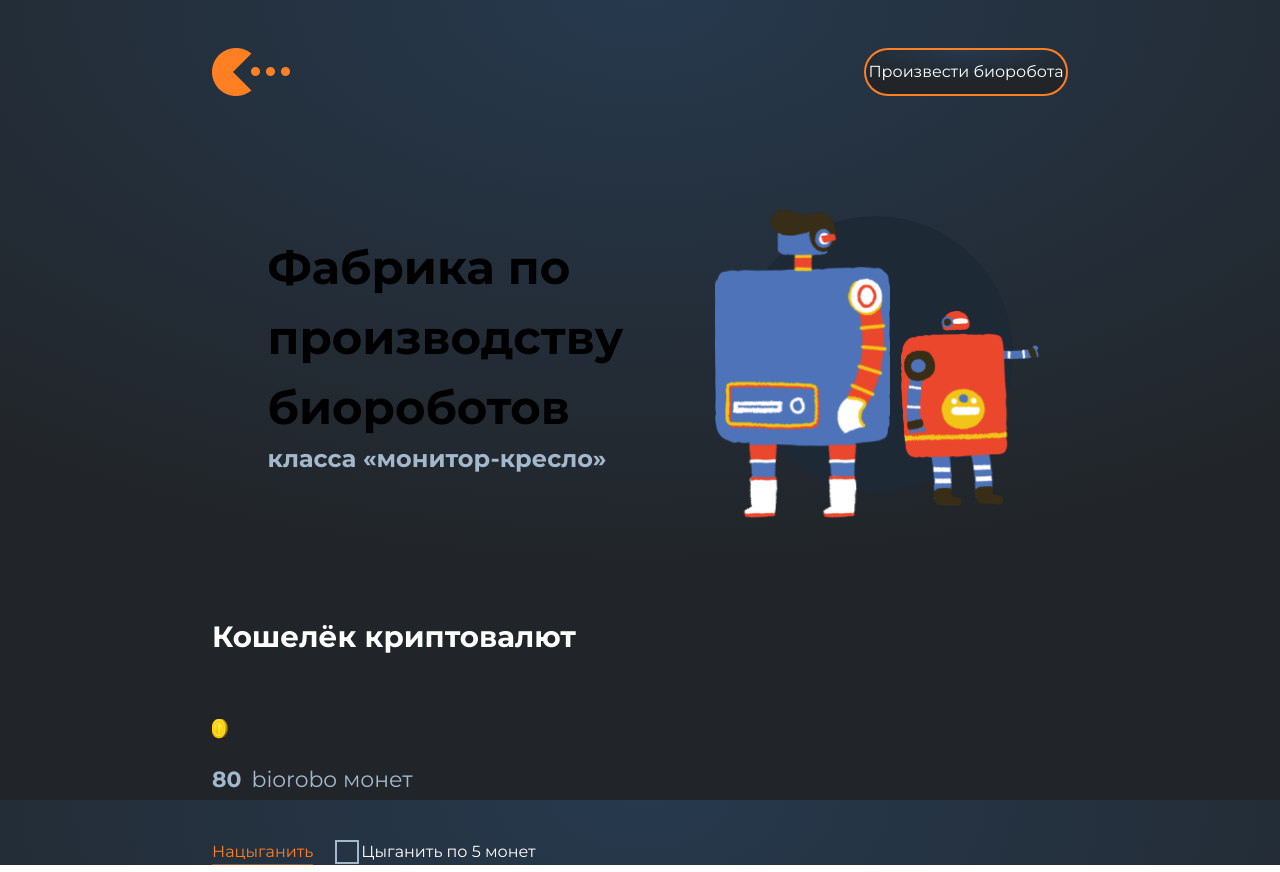
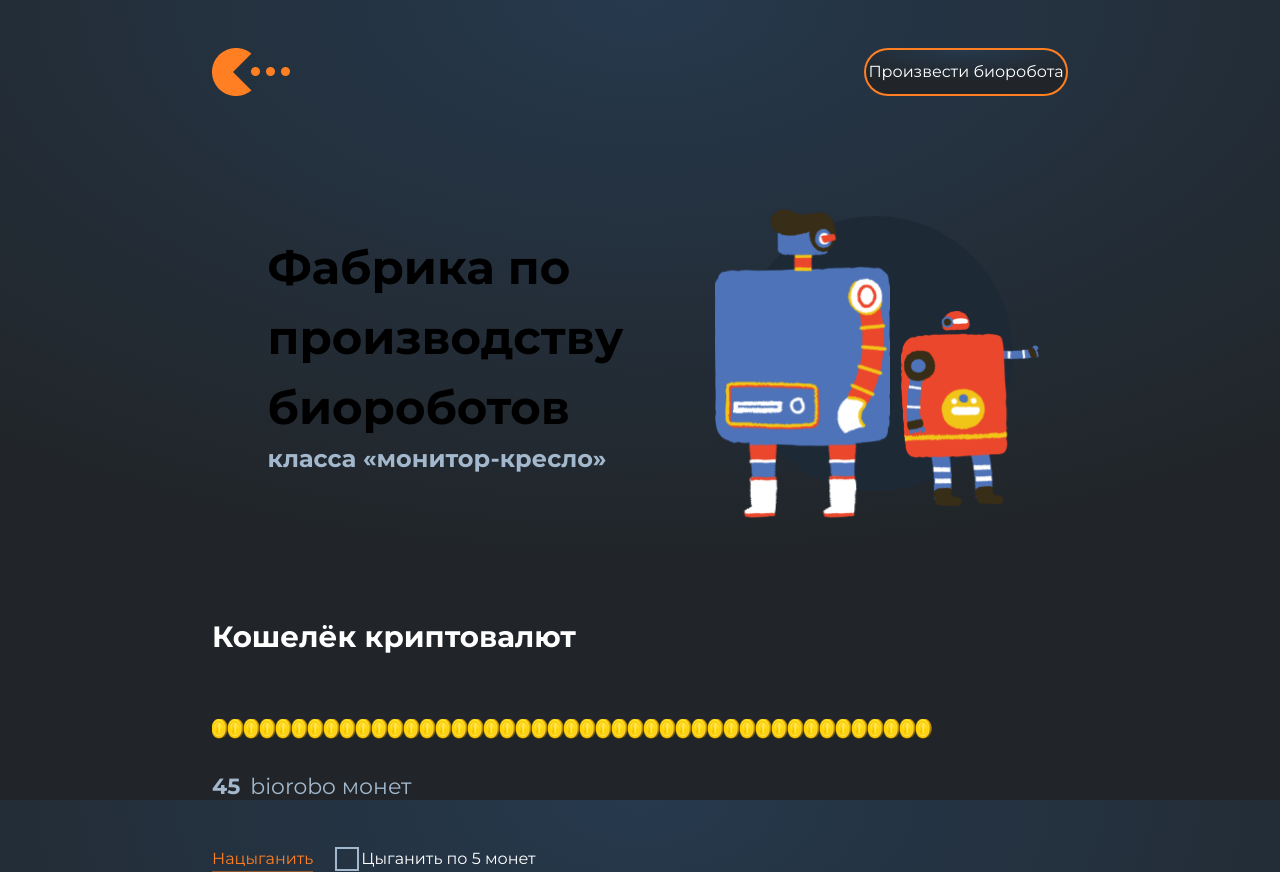
Before and after one commit to V-Kovalenko/biorobot, a Vue app: page / in a window 1280 px wide. Built offline with nearby package versions, Linux system fonts and the light colour scheme.

Commit message:
add files

```diff
--- a/src/components/Wallet.vue
+++ b/src/components/Wallet.vue
@@ -1,5 +1,5 @@
 <script setup>
-import { reactive, ref, toRefs } from "vue";
+import { computed, reactive, ref, toRefs } from "vue";
 import useCoins from "@/stores/useCoins";
 import UiLink from "@/components/ui/UiLink.vue";
 
@@ -19,7 +19,12 @@ const incrementsCoinsFive = () => {
   }
 };
 
-const imgCoins = [new URL("@/assets/images/wallet/coin.jpg", import.meta.url)];
+const imgCoins = computed(() =>
+  // добавление картинок - монеток
+  Array(coins.value).fill({
+    url: new URL("@/assets/images/wallet/coin.png", import.meta.url),
+  }),
+);
 </script>
 
 <template>
@@ -27,7 +32,8 @@ const imgCoins = [new URL("@/assets/images/wallet/coin.jpg", import.meta.url)];
     <div class="wallet__container" />
     <h2 class="wallet__h2">Кошелёк криптовалют</h2>
     <img
-      src="@/assets/images/wallet/coin.png"
+      v-for="img in imgCoins"
+      :src="img.url"
       alt="Coins"
       class="wallet__money-img"
     />
@@ -69,10 +75,14 @@ const imgCoins = [new URL("@/assets/images/wallet/coin.jpg", import.meta.url)];
     margin-bottom: 60px;
   }
   &__money-img {
-    margin-bottom: 24px;
+    //margin-bottom: 24px;
+    display: inline;
+    width: 16px;
+    height: 20px;
+    //margin: 0;
   }
   &__count-money {
-    margin-bottom: 44px;
+    margin: 24px 0 44px 0;
     display: flex;
     gap: 10px;
   }
--- a/src/stores/useCoins.js
+++ b/src/stores/useCoins.js
@@ -2,7 +2,7 @@ import { defineStore } from "pinia";
 import { computed, ref } from "vue";
 
 const useCoins = defineStore("useCoins", () => {
-  const coins = ref(80);
+  const coins = ref(45);
   const textCoins = computed(() => {
     if (coins.value === 1) {
       return "biorobo монета";
```
